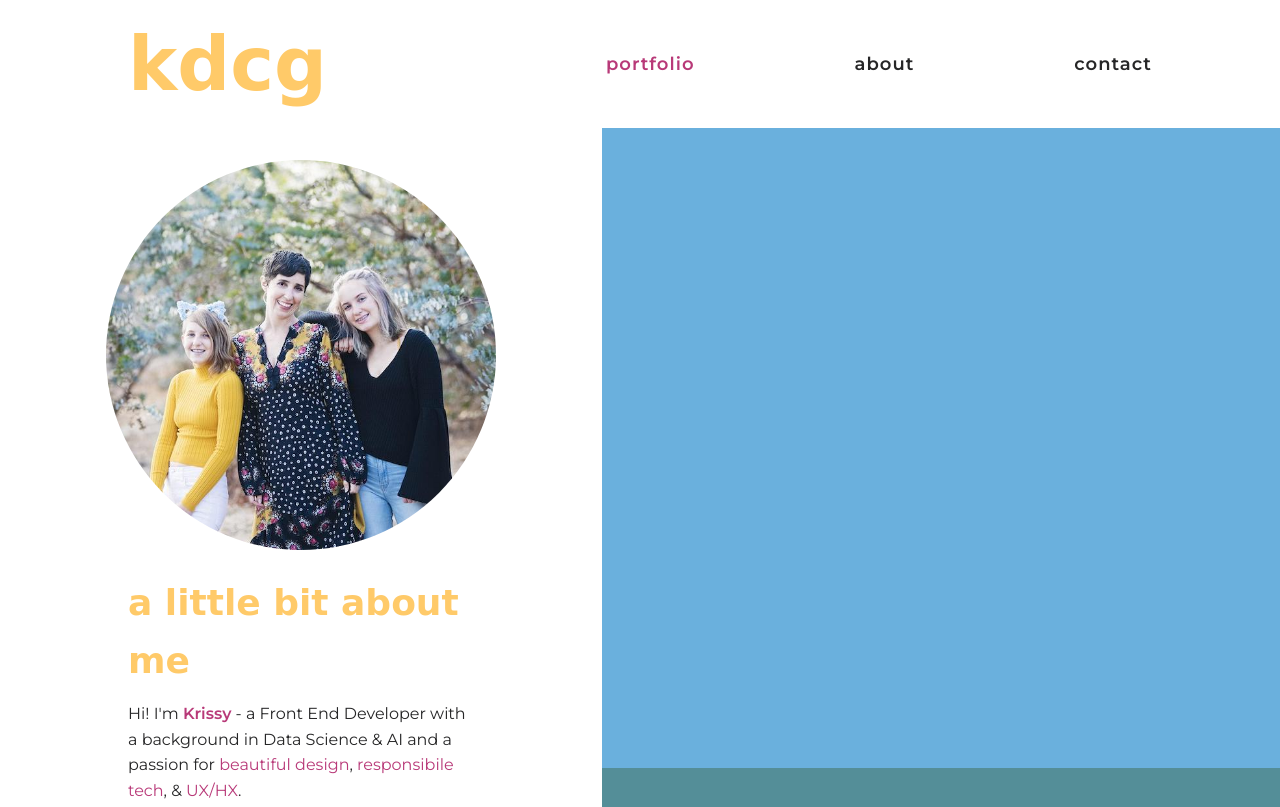
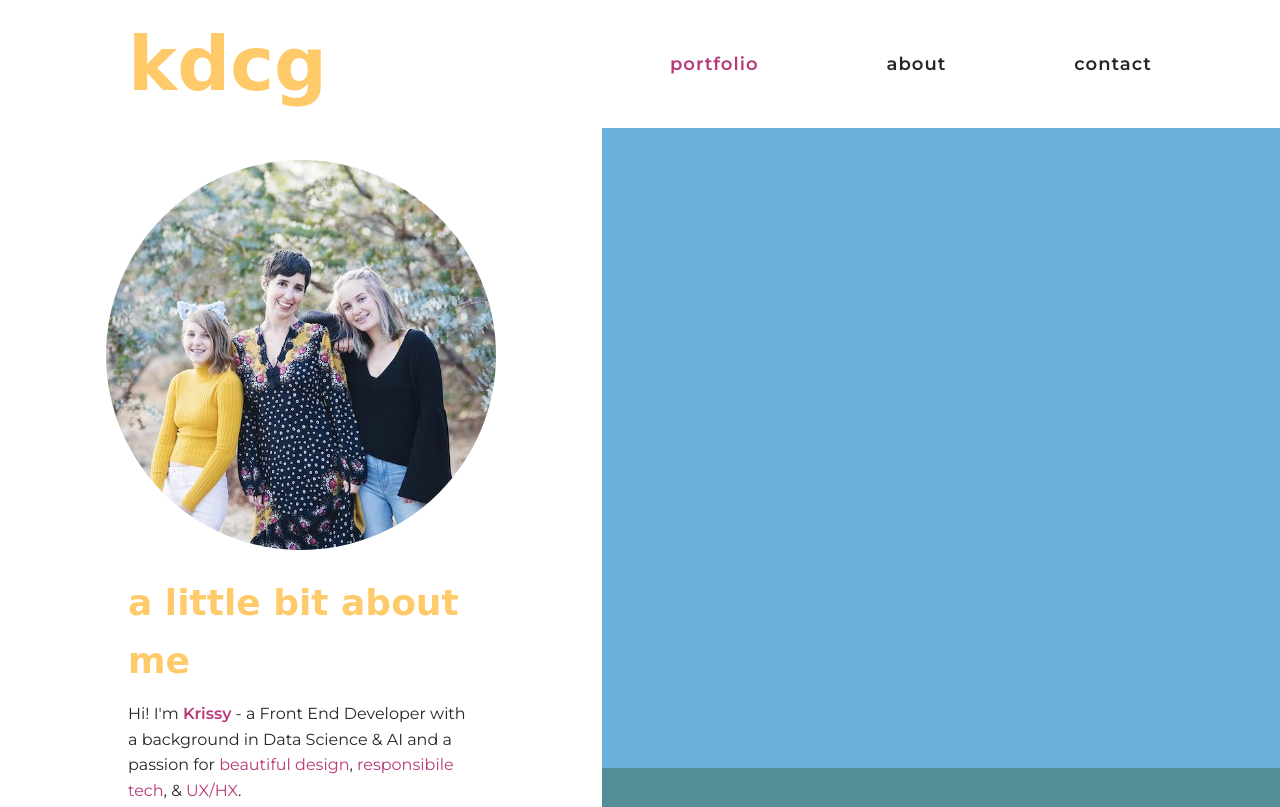
Before and after one commit to krissygroom/krissy-portfolio, a website built with Parcel: page index.html in a window 1280 px wide. Shown: the top 807 px of the page. Built offline with nearby package versions, Linux system fonts and the light colour scheme; files whose address does not match are found by name; a web font is replaced by a local one.

Commit message:
Small spacing edit

```diff
--- a/css/style.css
+++ b/css/style.css
@@ -28,7 +28,7 @@
 
 .main-nav-list {
     display: flex;
-    gap: 16rem;
+    gap: 12.8rem;
     align-items: center;
     font-size: 1.8rem;
     font-weight: 600;
```
